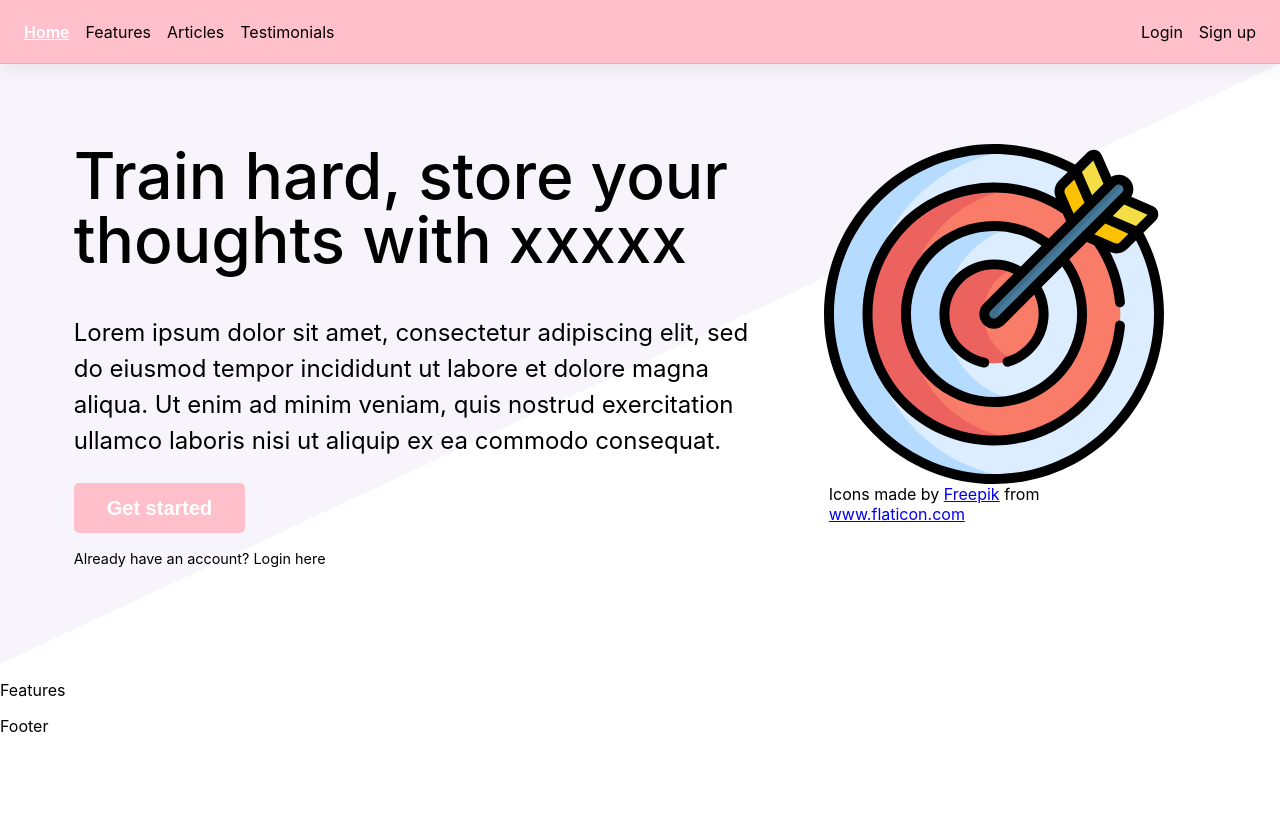
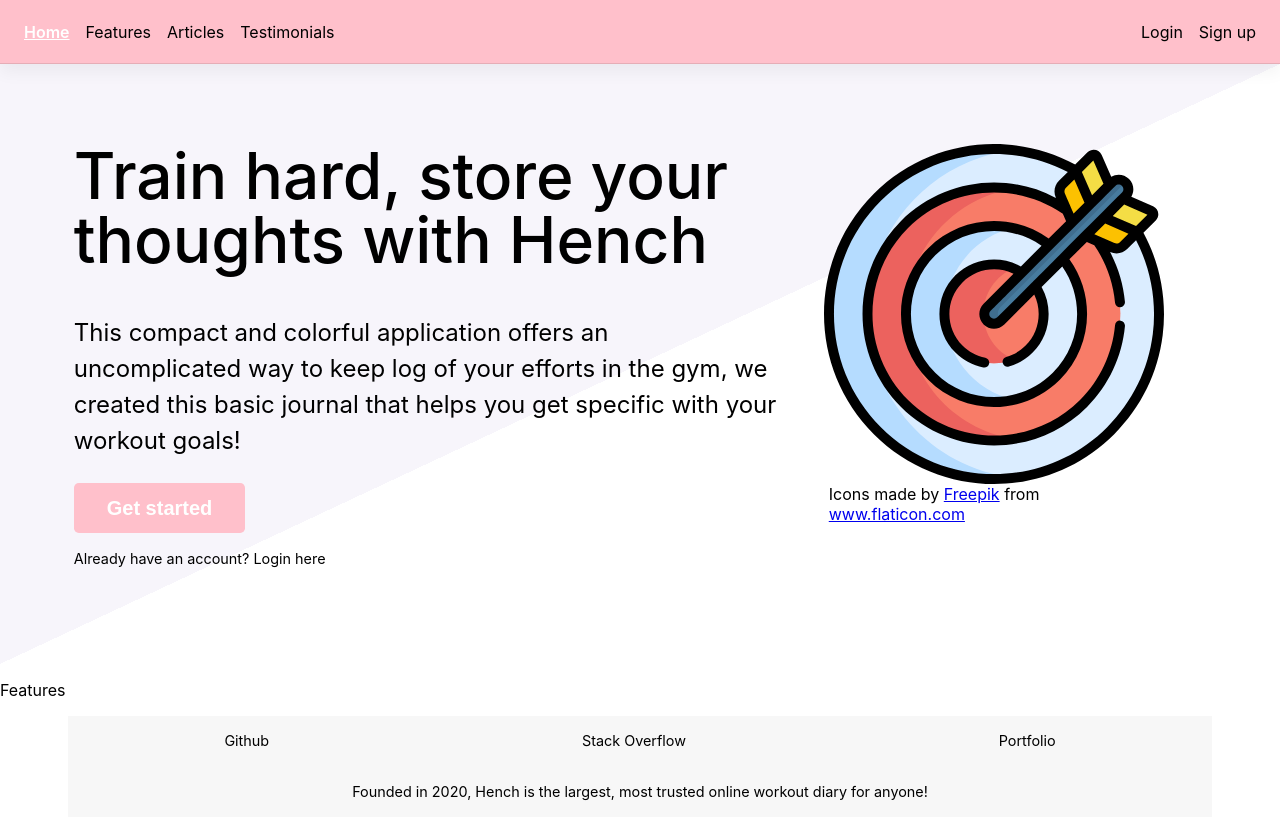
Before and after one commit to Nesiht/Final_project_frontend, a React (Create React App) app: page /home in a window 1280 px wide. Built offline with nearby package versions, Linux system fonts and the light colour scheme.

Commit message:
created footer, replaced placeholder text in cta component

```diff
--- a/src/components/AddEntrie.js
+++ b/src/components/AddEntrie.js
@@ -8,6 +8,7 @@ import { Btn } from 'components/Btn'
 // Styles
 import { Text, Form, Input, Title } from 'components/style'
 import 'react-rangeslider/lib/index.css'
+import { entrie } from 'reducers/entrie'
 
 const entrieUrl = "http://localhost:8080/entries"
 
--- a/src/components/Cta.js
+++ b/src/components/Cta.js
@@ -1,4 +1,5 @@
 import React from 'react'
+import { useHistory } from 'react-router-dom'
 import { Btn } from 'components/Btn'
 
 // Styles
@@ -6,17 +7,20 @@ import { BgContainer, Container, CtaFocus, CtaSide, Title, Text, Svg } from 'com
 
 
 export const Cta = () => {
+  const handleClick = () => history.push(`/login`)
+  const history = useHistory()
+
   return (
     <BgContainer>
       <Container>
         <CtaFocus>
           <Title>
-            Train hard, store your thoughts with xxxxx
+            Train hard, store your thoughts with Hench
           </Title>
           <Text>
-          Lorem ipsum dolor sit amet, consectetur adipiscing elit, sed do eiusmod tempor incididunt ut labore et dolore magna aliqua. Ut enim ad minim veniam, quis nostrud exercitation ullamco laboris nisi ut aliquip ex ea commodo consequat.
+            This compact and colorful application offers an uncomplicated way to keep log of your efforts in the gym, we created this basic journal that helps you get specific with your workout goals!
           </Text>
-          <Btn title="Get started" />
+          <Btn title="Get started" handleAction={handleClick} />
           <Text small>Already have an account? Login here</Text>
         </CtaFocus>
         <CtaSide>
@@ -27,3 +31,9 @@ export const Cta = () => {
     </BgContainer>
   )
 }
+
+
+
+
+// This compact and colorful application offers an uncomplicated way to keep log of your efforts in the gym, we created this basic journal that helps you get specific with your workout goals!
+// We found a great basic journal that helps you get specific with your workout goals, whether you plan on working with a personal trainer or not.
--- a/src/components/Dashboard.js
+++ b/src/components/Dashboard.js
@@ -9,9 +9,6 @@ import { Container, BgContainer } from 'components/style'
 
 // Test
 import { AddEntrie } from 'components/AddEntrie'
-
-// Need to add information if !token so that you can see as a user that you need to login in order to get access
-// Create a useEffect to access users information, name, entries etc
 
 export const Dashboard = () => {
   const [displayEntryForm, setDisplayEntryForm] = useState(false)
@@ -30,9 +27,9 @@ export const Dashboard = () => {
     })
       .then((res) => res.json())
       .then((data) => {
-        dispatch(entrie.actions.setEntrie(data))
+        dispatch(entrie.actions.setAllEntries(data))
       })
-   }, [])
+   }, [userid])
 
   return (
     <>
--- a/src/components/Footer.js
+++ b/src/components/Footer.js
@@ -1,11 +1,21 @@
 import React from 'react'
-// import styled from 'styled-components'
 
+// Styles
+import { BgContainer, Container, CtaFocus, CtaSide, Title, Text, Svg } from 'components/style'
 
 export const Footer = () => {
   return (
     <>
-    <p>Footer</p>
+    <Container direction='column' color='#f7f7f7' wrap='no-wrap'>
+      <Container justify='space-around' marginLeft='none' marginRight='none'>
+        <Text small>Github</Text>
+        <Text small>Stack Overflow</Text>
+        <Text small>Portfolio</Text>
+      </Container>
+      <Container marginLeft='none' marginRight='none'>
+        <Text small align='center' paddingLeft='10px' paddingRight='10px'>Founded in 2020, Hench is the largest, most trusted online workout diary for anyone!</Text>
+      </Container>
+    </Container>
     </>
   )
 }
--- a/src/components/style.js
+++ b/src/components/style.js
@@ -14,8 +14,8 @@ export const Container = styled.div`
   justify-content: ${props => props.justify || 'center'};
   flex-wrap: ${props => props.wrap || 'wrap'};
   flex-direction: ${props => props.direction || 'row' };
-  margin-left: auto;
-  margin-right: auto;
+  margin-left: ${props => props.marginLeft || 'auto'};
+  margin-right: ${props => props.marginRight || 'auto'};
   max-width: ${props => props.width || '1144px' };
   background-color: ${props => props.color || 'none'};
 
@@ -24,7 +24,6 @@ export const Container = styled.div`
   }
 
   @media (max-width: 480px) {
-    max-width: 384px;
   }
 
   @media (max-width: 375px) {
--- a/src/reducers/entrie.js
+++ b/src/reducers/entrie.js
@@ -9,11 +9,14 @@ export const entrie = createSlice({
   initialState: initialState,
   reducers: {
     // Add all entries on load
-    setEntrie: (state, action) => {
+    setAllEntries: (state, action) => {
       // const { _id, CreatedAt, title, text, grade } = action.payload
       console.log(`Saving user entries to redux`)
       // state.entries = { _id, CreatedAt, title, text, grade }
       state.entries = action.payload
+    },
+    setNewEntry: (state, action) => {
+      console.log(`Adding new entry to redux`)
     }
 
     // Push new entrie
```
Also changed, not shown: 1 other file (tests, documents, lock files or other folders).
